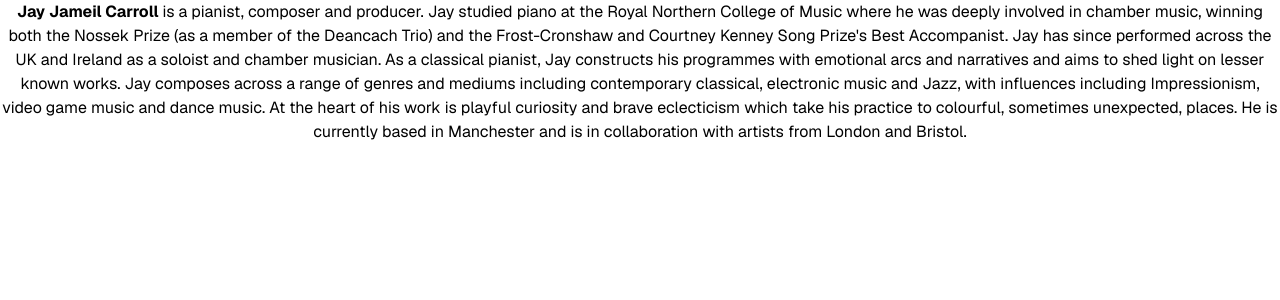
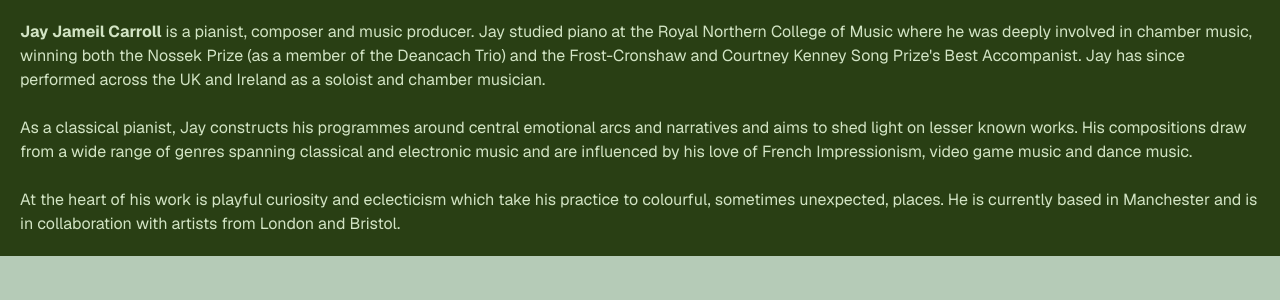
Before and after one commit to JJamC/artist-portfolio-next, a Next.js app: page /components/Blog in a window 1280 px wide. Shown: the top 300 px of the page. Built offline with nearby package versions, Linux system fonts and the light colour scheme.

Commit message:
green styling

```diff
--- a/src/pages/components/Blog.tsx
+++ b/src/pages/components/Blog.tsx
@@ -3,24 +3,28 @@
 export default function Blog() {
 
     return (
-      <div>
-          <p className="text-center">
-            <b>Jay Jameil Carroll</b> is a pianist, composer and producer. Jay
-            studied piano at the Royal Northern College of Music where he was
-            deeply involved in chamber music, winning both the Nossek Prize (as
-            a member of the Deancach Trio) and the Frost-Cronshaw and Courtney
-            Kenney Song Prize&apos;s Best Accompanist. Jay has since performed
-            across the UK and Ireland as a soloist and chamber musician. As a
-            classical pianist, Jay constructs his programmes with emotional arcs
-            and narratives and aims to shed light on lesser known works. Jay
-            composes across a range of genres and mediums including contemporary
-            classical, electronic music and Jazz, with influences including Impressionism, video game music and dance
-            music. At the heart of his work is playful curiosity and brave
-            eclecticism which take his practice to colourful, sometimes
-            unexpected, places. He is currently
-            based in Manchester and is in collaboration with artists from
-            London and Bristol.
-          </p>
-        </div>
+      <div className="bg-[#293F14]">
+        <p className="text-[#D2E4C4 text-[#D2E4C4] p-5">
+          <b>Jay Jameil Carroll</b> is a pianist, composer and music producer.
+          Jay studied piano at the Royal Northern College of Music where he was
+          deeply involved in chamber music, winning both the Nossek Prize (as a
+          member of the Deancach Trio) and the Frost-Cronshaw and Courtney
+          Kenney Song Prize&apos;s Best Accompanist. Jay has since performed
+          across the UK and Ireland as a soloist and chamber musician.
+          <br></br>
+          <br></br>
+          As a classical pianist, Jay constructs his programmes around central
+          emotional arcs and narratives and aims to shed light on lesser known
+          works. His compositions draw from a wide range of genres spanning
+          classical and electronic music and are influenced by his love of
+          French Impressionism, video game music and dance music.
+          <br></br>
+          <br></br>
+          At the heart of his work is playful curiosity and eclecticism which
+          take his practice to colourful, sometimes unexpected, places. He is
+          currently based in Manchester and is in collaboration with artists
+          from London and Bristol.
+        </p>
+      </div>
     );
 }
--- a/src/pages/components/Compositions.tsx
+++ b/src/pages/components/Compositions.tsx
@@ -40,17 +40,17 @@
       ],
       [
         "https://www.youtube.com/embed/BDiiwHclvlA?si=fBl-U4i8JdI3K99k",
-        "https://artist-page-images-32345.s3.eu-north-1.amazonaws.com/Prints/horse.jpg",
+        "https://artist-page-images-32345.s3.eu-north-1.amazonaws.com/Prints/Screenshot+from+2026-03-22+17-59-45.png",
       ],
       [
         "https://www.youtube.com/embed/MHLeZi5STbw?si=qGu7XgotIARhUcuh",
         "https://artist-page-images-32345.s3.eu-north-1.amazonaws.com/Prints/pierrot.jpeg",
       ],
-    ]
+    ];
 
     return (
           <div>
-            <ul className="flex flex-wrap gap-1 justify-self-center">
+            <ul className="flex flex-wrap gap-1.5 place-items-center">
               {prints.map(([src, thumbnail], i) => {
                 return (
                   <YoutubeEmbed
--- a/src/pages/components/Contact.tsx
+++ b/src/pages/components/Contact.tsx
@@ -21,10 +21,7 @@
   }
 
   return (
-    <div>
-      <div aria-hidden="true" className="absolute inset-x-0 -top-40 -z-10 transform-gpu overflow-hidden blur-3xl sm:-top-80">
-      </div>
-      <form action="#" method="POST" className="mx-auto mt-16 max-w-xl sm:mt-20">
+      <form action="#" method="POST" className="mx-auto mt-16 max-w-xl sm:mt-20 place-items-center">
         <div className="grid grid-cols-1 gap-x-8 gap-y-6 sm:grid-cols-2">
           <div>
             <label className="block text-sm/6 font-semibold text-gray-900">First name</label>
@@ -55,6 +52,5 @@
           <button type="submit" className="block w-full rounded-md bg-indigo-600 px-3.5 py-2.5 text-center text-sm font-semibold text-white shadow-xs hover:bg-indigo-500 focus-visible:outline-2 focus-visible:outline-offset-2 focus-visible:outline-indigo-600">Send</button>
         </div>
       </form>
-    </div>
   )
 }
--- a/src/pages/components/Homepage.tsx
+++ b/src/pages/components/Homepage.tsx
@@ -1,12 +1,14 @@
 export default function HomePage() {
     return (
-      <div className="aspect-[9/16w-80 justify-self-center] aspect-[9/16] w-80 justify-self-center sm:w-96 md:w-128">
+      <div className="place-self-center">
         <iframe
-          src={"https://www.youtube.com/embed/Xf_Mv3VpOjo?autoplay=1&mute=1"}
+          src={
+            "https://www.youtube.com/embed/Xf_Mv3VpOjo?autoplay=1&mute=1&vq=hd1080"
+          }
           title="YouTube video"
           allow="autoplay; encrypted-media"
           allowFullScreen
-          className="h-full w-full"
+          className="h-150 w-150"
         />
       </div>
     );
--- a/src/pages/components/Navbar.tsx
+++ b/src/pages/components/Navbar.tsx
@@ -9,8 +9,9 @@
   };
 
   return (
-    <nav className="flex gap-4 justify-self-center content-center text-lg">
+    <nav className="flex content-center gap-4 justify-self-center text-lg text-[#D2E4C4]">
       <a
+        className="after:bg-[#D2E4C4] relative bg-[#293F14] p-1 after:absolute after:bottom-0 after:left-0 after:h-[2px] after:w-0 after:transition-all hover:after:w-full"
         href="#"
         onClick={(e) => {
           e.preventDefault();
@@ -21,6 +22,7 @@
       </a>
 
       <a
+        className="relative bg-[#293F14] p-1 after:absolute after:bottom-0 after:left-0 after:h-[2px] after:w-0 after:bg-[#D2E4C4] after:transition-all hover:after:w-full"
         href="#"
         onClick={(e) => {
           e.preventDefault();
@@ -31,6 +33,7 @@
       </a>
 
       <a
+        className="relative bg-[#293F14] p-1 after:absolute after:bottom-0 after:left-0 after:h-[2px] after:w-0 after:bg-[#D2E4C4] after:transition-all hover:after:w-full"
         href="#"
         onClick={(e) => {
           e.preventDefault();
@@ -41,6 +44,7 @@
       </a>
 
       <a
+        className="relative bg-[#293F14] p-1 after:absolute after:bottom-0 after:left-0 after:h-[2px] after:w-0 after:bg-[#D2E4C4] after:transition-all hover:after:w-full"
         href="#"
         onClick={(e) => {
           e.preventDefault();
--- a/src/pages/components/Page.tsx
+++ b/src/pages/components/Page.tsx
@@ -11,11 +11,7 @@
 
 export default function Page({ nav }: PageProps) {
   if (nav === "Contact") {
-    return (
-      <div>
-        <ContactForm />
-      </div>
-    );
+    return <ContactForm />
   }
 
   if (nav === "Compositions") {
--- a/src/pages/components/Recordings.tsx
+++ b/src/pages/components/Recordings.tsx
@@ -27,7 +27,7 @@
 
     return (
       <div>
-        <ul className="flex flex-wrap gap-1">
+        <ul className="flex flex-wrap gap-3 justify-self-center">
           {recordings.map(([src, thumbnail], i) => {
             return (
               <YoutubeEmbed
--- a/src/pages/components/Title.tsx
+++ b/src/pages/components/Title.tsx
@@ -1,8 +1,8 @@
 export default function Title() {
   return (
-    <div>
-      <h1 className="text-5xl text-center">Jay Jameil Carroll</h1>
-      <h2 className="text-center">Pianist and Composer</h2>
+    <div className="bg-[#293F14] text-[#D2E4C4]">
+      <h1 className="text-center text-5xl">Jay Jameil Carroll</h1>
+      <h2 className="text-center">Pianist, Composer, Producer</h2>
     </div>
   );
 }
--- a/src/pages/index.tsx
+++ b/src/pages/index.tsx
@@ -8,7 +8,7 @@
   const [nav, setNav] = useState("Home");
 
   return (
-    <div className="min-h-screen flex items-center justify-center">
+    <div className="flex min-h-screen items-center justify-center m-8">
       <div className="grid grid-cols-[minmax(350px,1fr)_3fr] gap-4">
         <div className="grid-span-1 justify-self-center">
           <Title />
@@ -22,7 +22,7 @@
           <Blog />
         </div>
 
-      <div className="grid-span-2">
+        <div className="grid-span-2 ">
           <Page nav={nav} />
         </div>
       </div>
--- a/src/styles/globals.css
+++ b/src/styles/globals.css
@@ -4,3 +4,6 @@
   --font-sans: var(--font-geist-sans), ui-sans-serif, system-ui, sans-serif,
     "Apple Color Emoji", "Segoe UI Emoji", "Segoe UI Symbol", "Noto Color Emoji";
 }
+
+body {
+  background-color: #b5cbb7}
```
Also changed, not shown: src/pages/components/YouTubeEmbed.tsx (+7 -12 lines). Lines whose indentation alone changed are shown as unchanged.
